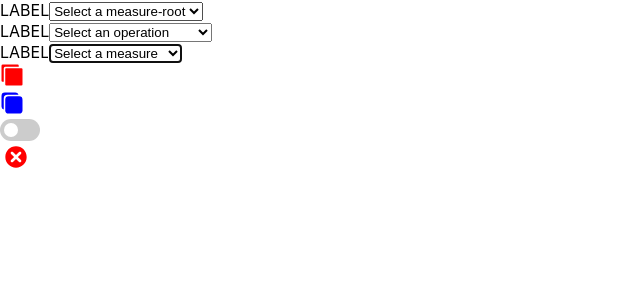
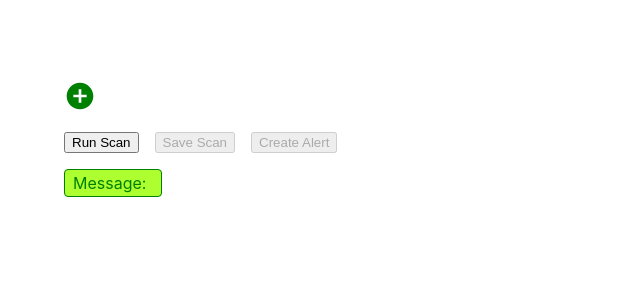
Before and after one commit to sumitsasidharan/react-hooks-tuts-codes-snipets, a React (Create React App) app: page / in a window 1280 px wide. Shown: the top 300 px of the page, without its empty margins (0-640 px from the left). Built offline with nearby package versions, Linux system fonts and the light colour scheme.

Commit message:
new components added

```diff
--- a/src/App.js
+++ b/src/App.js
@@ -1,13 +1,13 @@
 import Form from './components/Form';
 import Post from './components/Post';
-import MultiInput from './components/TniTask/MultiInput';
+import MultiInputList from './components/TniTask/MultiInputList';
 
 function App() {
    return (
       <div className="App">
          {/* <Post /> */}
          {/* <Form /> */}
-         <MultiInput />
+         <MultiInputList />
       </div>
    );
 }
--- a/src/components/TniTask/MultiInput.css
+++ b/src/components/TniTask/MultiInput.css
@@ -1,3 +1,25 @@
+/*  */
+.multiInput_Wrapper {
+   width: 700px;
+   padding: .2rem .5rem;
+   margin: .5rem 0;
+   border: 1px solid;
+   border-radius: 5px;
+   display: flex;
+   align-items: center;
+   justify-content: start;
+   gap: 1rem;
+
+}
+
+.copyIcon_Wrapper,
+.disable_Toggle,
+.deleteIcon_Wrapper {
+   cursor: pointer;
+}
+
+
+
 /* The switch - the box around the slider */
 .switch {
    position: relative;
--- a/src/components/TniTask/MultiInput.jsx
+++ b/src/components/TniTask/MultiInput.jsx
@@ -1,17 +1,44 @@
-import React from 'react';
+import React, { useState } from 'react';
 import { IoCopySharp, IoCopy } from 'react-icons/io5';
 import { TiDelete } from 'react-icons/ti';
 import SelectList from './SelectList';
-import { selectListArray } from '../../demoData';
+// import { selectListArray } from '../../demoData';
 
 import './MultiInput.css';
 
-const MultiInput = () => {
+const MultiInput = ({
+   selectListArray,
+   listId,
+   deleteList,
+   allSelectedOptions,
+   setAllSelectedOptions,
+   showMessage,
+}) => {
+   // const [disableFilter, setDisableFilter] = useState(false);
+
+   const handleDisableFilter = (e) => {
+      setAllSelectedOptions((prev) => {
+         return {
+            ...prev,
+            disableFilter: e.target.checked,
+         };
+      });
+
+      const showMsg = e.target.checked ? 'Filter Disabled!' : 'Filter Enabled!';
+      showMessage(showMsg);
+   };
+
    return (
       <div className="multiInput_Wrapper">
          <div className="selectList_Wrapper">
             {selectListArray.map((item) => {
-               return <SelectList key={item.id} options={item} />;
+               return (
+                  <SelectList
+                     key={item.id}
+                     options={item}
+                     setAllSelectedOptions={setAllSelectedOptions}
+                  />
+               );
             })}
          </div>
 
@@ -28,13 +55,17 @@ const MultiInput = () => {
          {/* DISABLE TOGGLE */}
          <div className="disable_Toggle">
             <label className="switch">
-               <input type="checkbox" />
+               <input
+                  type="checkbox"
+                  value={allSelectedOptions.disableFilter}
+                  onChange={handleDisableFilter}
+               />
                <span className="slider round"></span>
             </label>
          </div>
 
          {/* Delete Icon */}
-         <div className="copyIcon_Wrapper">
+         <div onClick={() => deleteList(listId)} className="deleteIcon_Wrapper">
             <TiDelete size="2em" color="red" />
          </div>
       </div>
--- /dev/null
+++ b/src/components/TniTask/MultiInputList.css
@@ -0,0 +1,30 @@
+.multiInputList_Wrapper {
+   padding: 4rem ;
+}
+
+.addBtn_Wrapper {
+   cursor: pointer;
+   margin-top: 1rem;
+}
+
+.btn {
+   margin-top: 1rem;
+   margin-right: 1rem;
+}
+
+.message {
+   background-color: greenyellow;
+   border: 1px solid green;
+   border-radius: 4px;
+   display: inline-block;
+   padding: .2rem .5rem;
+   color: green;
+   /* font-size: 14px; */
+   /* font-weight: bold; */
+}
+
+.message span {
+   font-weight: bold;
+   padding: .2rem;
+   font-style: italic;
+}
--- /dev/null
+++ b/src/components/TniTask/MultiInputList.jsx
@@ -0,0 +1,100 @@
+import React, { useState } from 'react';
+import MultiInput from './MultiInput';
+import { MdAddCircle } from 'react-icons/md';
+
+import './MultiInputList.css';
+
+import { selectListArray } from '../../demoData';
+
+const MultiInputList = () => {
+   const [message, setMessage] = useState('');
+   const [inputListData, setInputListData] = useState([]);
+   const [allSelectedOptions, setAllSelectedOptions] = useState({
+      measureRoot: '',
+      operation: '',
+      measure: '',
+      disableFilter: false,
+   });
+
+   const addMultiList = () => {
+      const randID = Math.round(new Date().getTime() / 1000);
+      setInputListData((prev) => {
+         return [
+            ...prev,
+            {
+               id: randID,
+               multiListArray: selectListArray,
+            },
+         ];
+      });
+
+      showMessage('New List Added!');
+   };
+
+   const deleteList = (id) => {
+      setInputListData((prev) => {
+         return prev.filter((list) => list.id !== id);
+      });
+
+      showMessage('List Deleted!');
+   };
+
+   const handleBtnClick = () => {
+      showMessage('Button not working as of now!');
+   };
+
+   // SHOW MESSAGE UTILITY FUNCTION
+   function showMessage(msg) {
+      setMessage(msg);
+      setTimeout(() => {
+         setMessage('');
+      }, 9000);
+   }
+
+   const handleRunScan = () => {
+      const { measureRoot, operation, measure } = allSelectedOptions;
+      const showMsg = `You selected '${measureRoot.toUpperCase()}', '${operation.toUpperCase()}' & '${measure.toUpperCase()}'`;
+
+      showMessage(showMsg);
+   }
+
+   return (
+      <div className="multiInputList_Wrapper">
+         {inputListData.map((list) => {
+            return (
+               <MultiInput
+                  key={list.id}
+                  listId={list.id}
+                  deleteList={deleteList}
+                  selectListArray={list.multiListArray}
+                  allSelectedOptions={allSelectedOptions}
+                  setAllSelectedOptions={setAllSelectedOptions}
+                  showMessage={showMessage}
+               />
+            );
+         })}
+
+         <div onClick={addMultiList} className="addBtn_Wrapper">
+            <MdAddCircle size="2em" color="green" />
+         </div>
+
+         <div className="btns_Wrapper">
+            <button onClick={handleRunScan} className="runBtn btn">
+               Run Scan
+            </button>
+            <button disabled onClick={handleBtnClick} className="saveBtn btn">
+               Save Scan
+            </button>
+            <button disabled onClick={handleBtnClick} className="alertBtn btn">
+               Create Alert
+            </button>
+         </div>
+
+         <p className="message">
+            Message: <span>{message}</span>
+         </p>
+      </div>
+   );
+};
+
+export default MultiInputList;
--- /dev/null
+++ b/src/components/TniTask/SelectList.css
@@ -0,0 +1,7 @@
+.selectList_Wrapper {
+
+   display: flex;
+   align-items: center;
+   gap: 1rem;
+   /* background-color: red; */
+}
--- a/src/components/TniTask/SelectList.jsx
+++ b/src/components/TniTask/SelectList.jsx
@@ -1,24 +1,46 @@
-import React from 'react';
+import React, { useState } from 'react';
 
-const SelectList = ({ options }) => {
-   console.log(options);
+import './SelectList.css';
+
+const SelectList = ({ options, setAllSelectedOptions }) => {
+   const [selectedOption, setSelectedOption] = useState();
+
+   const handleChangeValue = (e) => {
+      setAllSelectedOptions(prev => {
+         return {
+            ...prev,
+            [e.target.name]: e.target.value
+         }
+      });
+
+   };
 
    return (
+      <div className="selectList_Wrapper">
          <div className="select_List">
-         <label htmlFor="cars">LABEL</label>
-         <select name="cars" id="cars" autoFocus>
+            {/* <label htmlFor="cars">LABEL</label> */}
+            <select
+               name={options.name}
+               id={options.name}
+               autoFocus
+               onChange={handleChangeValue}>
                <option value="">{options.mainLabel}</option>
                {options.subLists.map((item) => {
                   return (
-                  <optgroup label={item.subLabel}>
-                     {item.values.map((option) => {
-                        return <option value={option}>{option}</option>;
+                     <optgroup key={item.id} label={item.subLabel}>
+                        {item.values.map((option, index) => {
+                           return (
+                              <option key={option} value={option}>
+                                 {option}
+                              </option>
+                           );
                         })}
                      </optgroup>
                   );
                })}
             </select>
          </div>
+      </div>
    );
 };
 
--- a/src/demoData.js
+++ b/src/demoData.js
@@ -1,13 +1,16 @@
 export const selectListArray = [
    {
       id: 1,
+      name: 'measureRoot',
       mainLabel: 'Select a measure-root',
       subLists: [
          {
+            id: 101,
             subLabel: 'Measures',
             values: ['sub-filter', 'number'],
          },
          {
+            id: 102,
             subLabel: 'Stock attributes',
             values: [
                'symbol',
@@ -26,22 +29,21 @@ export const selectListArray = [
    },
    {
       id: 2,
+      name: 'operation',
       mainLabel: 'Select an operation',
       subLists: [
          {
+            id: 201,
             subLabel: 'Operations',
-            values: ['Remove all on right',],
+            values: ['Remove all on right'],
          },
          {
+            id: 202,
             subLabel: 'Arithmetic Operations',
-            values: [
-               '+',
-               '-',
-               '*',
-               '/',
-            ],
+            values: ['+', '-', '*', '/'],
          },
          {
+            id: 203,
             subLabel: 'Comparison Operations',
             values: [
                'Equals',
@@ -53,23 +55,24 @@ export const selectListArray = [
             ],
          },
          {
+            id: 204,
             subLabel: 'Cross Operations',
-            values: [
-               'Crossed above',
-               'Crossed below',
-            ],
+            values: ['Crossed above', 'Crossed below'],
          },
       ],
    },
    {
       id: 3,
+      name: 'measure',
       mainLabel: 'Select a measure',
       subLists: [
          {
+            id: 301,
             subLabel: 'Measures',
-            values: ['Number',],
+            values: ['Number'],
          },
          {
+            id: 302,
             subLabel: 'Stock attributes',
             values: [
                'Symbol',
@@ -83,7 +86,6 @@ export const selectListArray = [
                'Volume',
             ],
          },
-
       ],
    },
 ];
```
Lines whose indentation alone changed are shown as unchanged.
